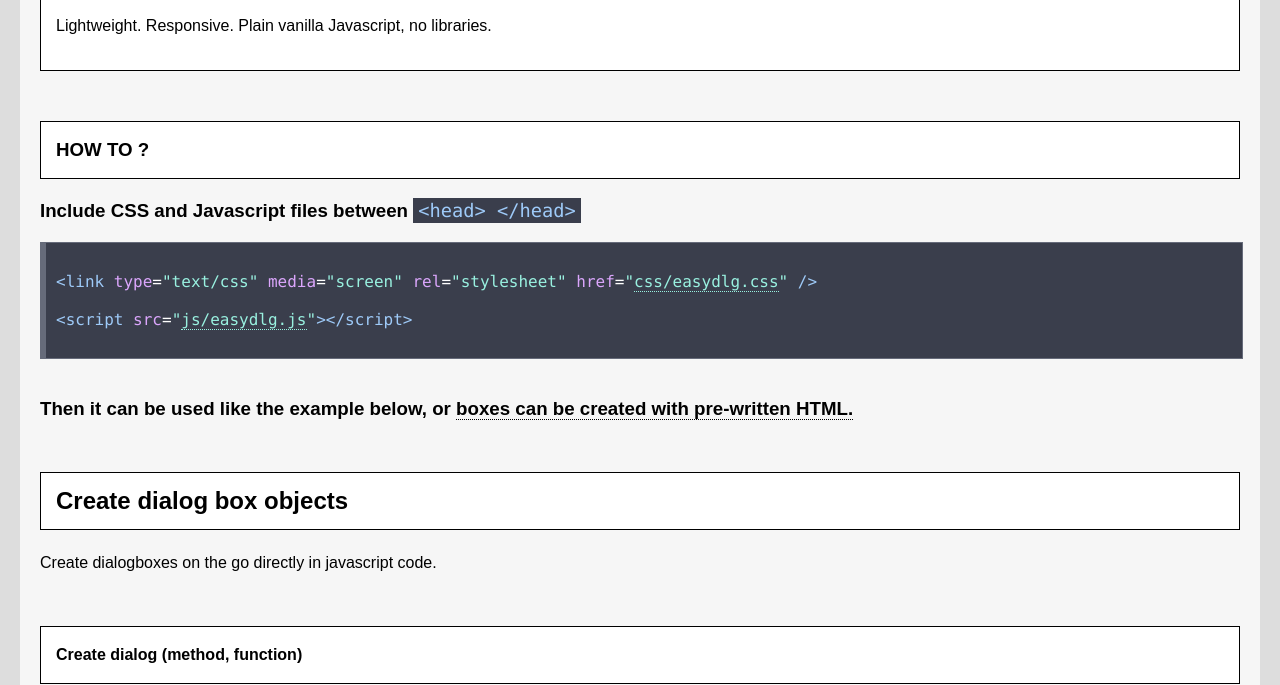
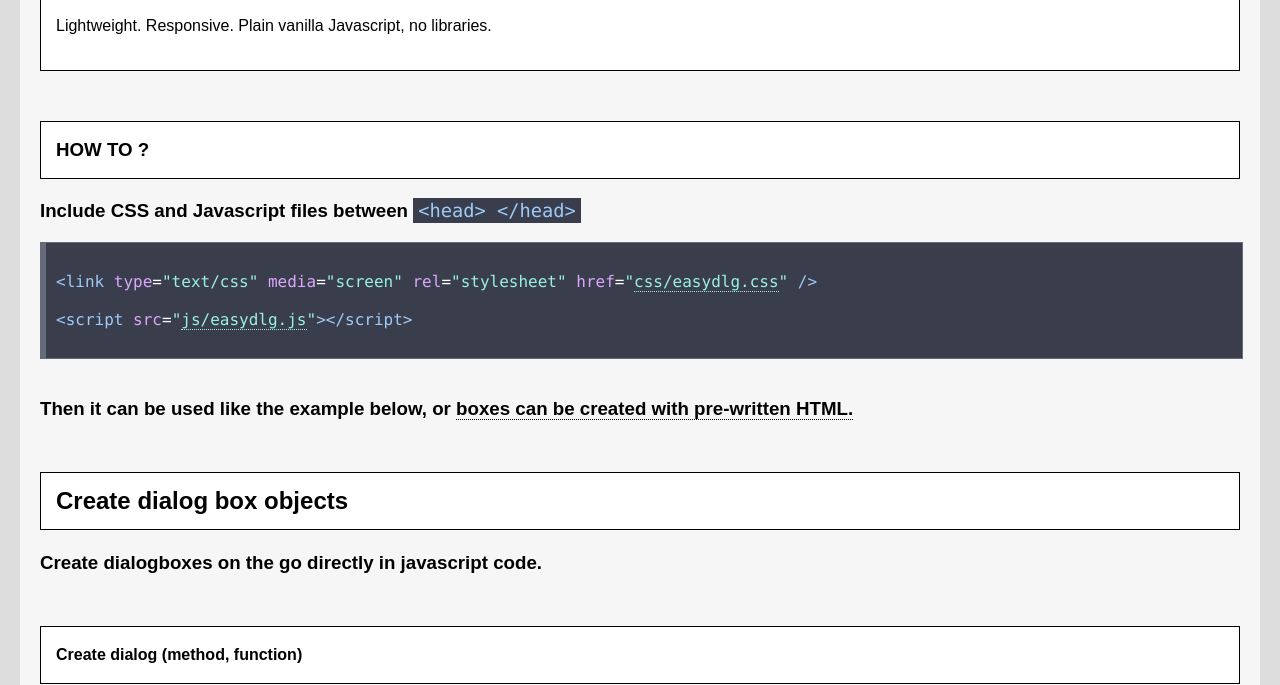
Before and after one commit to keejelo/EasyDialogBox, a plain HTML site: page docs.html in a window 1280 px wide. Shown: the part 144-829 px from the top of the page. Drawn offline with Linux system fonts and the light colour scheme.

Commit message:
Update docs.html

```diff
--- a/docs.html
+++ b/docs.html
@@ -272,7 +272,7 @@ var myOtherCallbackFunc = function()
 
         <div id="code_info_heading">
             <h2 id="otf" class="headings">Create dialog box objects</h2>
-            <p>Create dialogboxes on the go directly in javascript code.</p>
+            <h3>Create dialogboxes on the go directly in javascript code.</h3>
 
             <p class="headings">
                 <span class="bold">Create dialog (method, function)</span>
```
